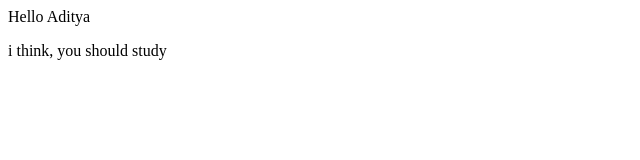
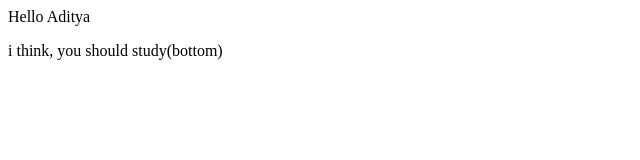
Before and after one commit to adityadubey381/LocalRepos, a plain HTML site: page index.html in a window 1280 px wide. Shown: the full height of the page, 0-640 px from the left. Drawn offline with Linux system fonts and the light colour scheme.

Commit message:
New buttom

```diff
--- a/index.html
+++ b/index.html
@@ -1,2 +1,2 @@
 <p>Hello Aditya</p>
-<p> i think, you should study</p>
+<p> i think, you should study(bottom)</p>
```
